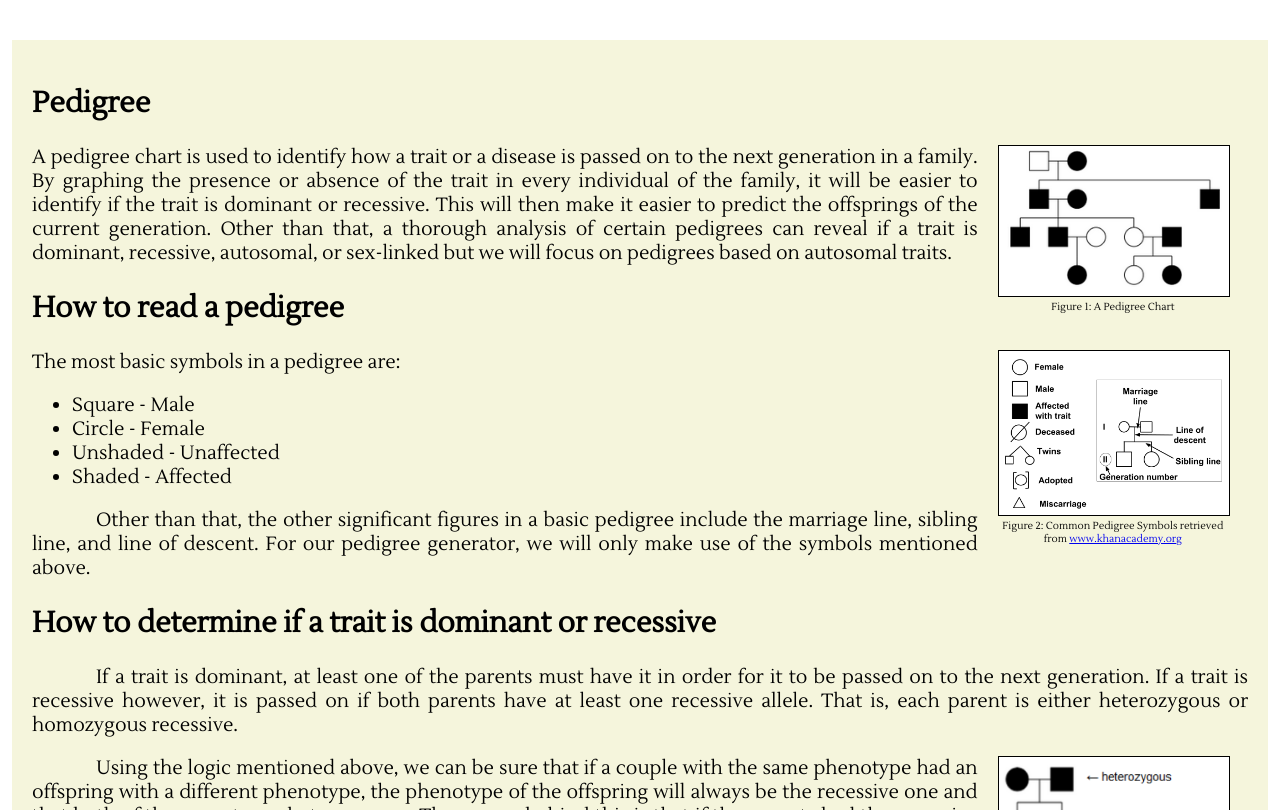
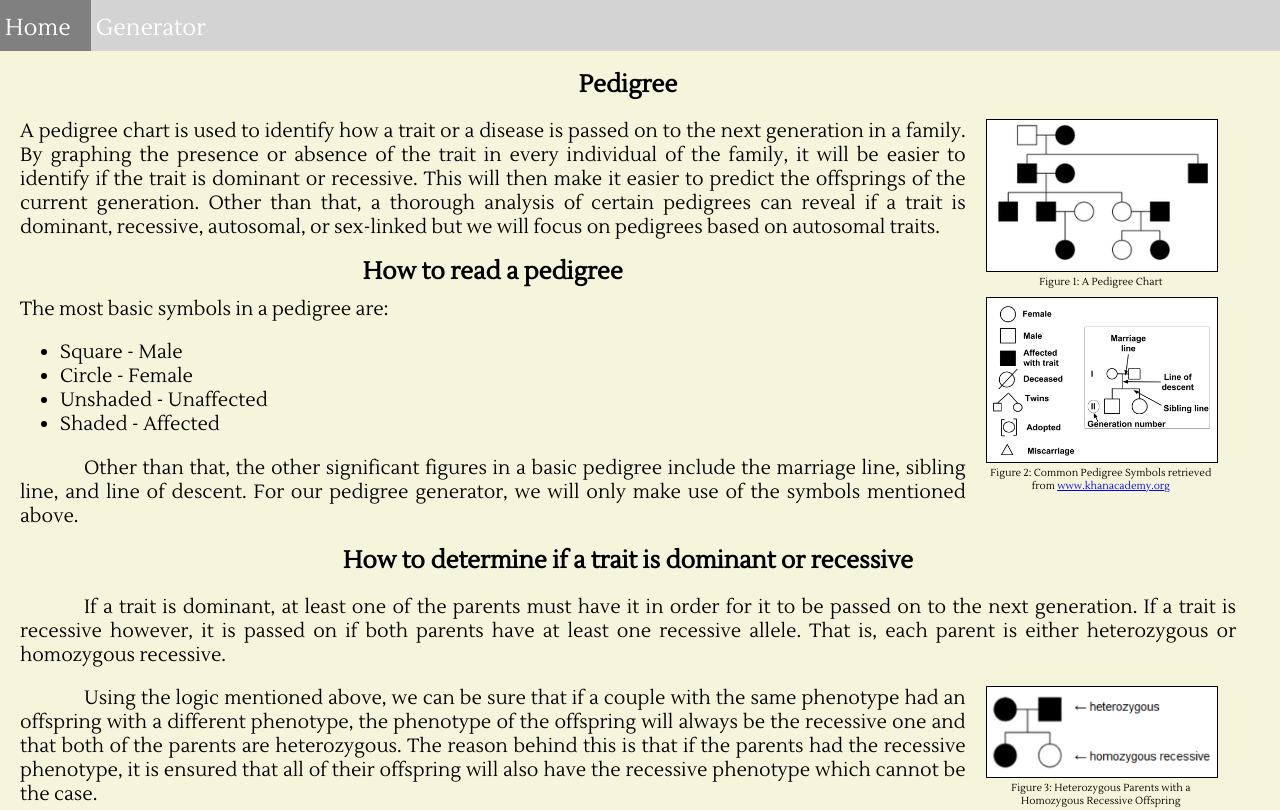
Before and after one commit to 04nada/basic-pedigree-generator-v1, a plain HTML site: page index.html in a window 1280 px wide. Shown: the top 810 px of the page. Drawn offline with Linux system fonts and the light colour scheme.

Commit message:
Added header

```diff
--- a/css/index.css
+++ b/css/index.css
@@ -1,35 +1,38 @@
-@font-face {
-	font-family: Lustria Regular;
-	src: url("../resources/fonts/Lustria-Regular.ttf");
+
+body{
+	background-color: beige;
 }
+
 #id-mainDiv{
 	width: 95vw;
 	height: auto;
-	background-color: beige;
 	display: block;
-	margin: 5vh auto;
+	margin: 0;
 	font-size: 2.4vw;
 	text-align: justify;
 	font-family: Lustria Regular;
-	padding: 10px;
 }
+
 .imgDiv{
-	float:right;
+	float: right;
 	text-align: center;
 	font-size: 1.5vw;
 	margin: 0 20px 0 20px;
 	width: 30vw;
 }
+
 @media screen and (min-width: 600px) {
 	#id-mainDiv{
 		font-size: 1.5vw;
 		padding: 20px;
 	}
+
 	.imgDiv{
 		width: 18vw;
 		font-size: .8vw;
 	}
 }
+
 p{
 	text-indent:5vw;
 }
--- a/css/univ.css
+++ b/css/univ.css
@@ -17,10 +17,31 @@
 }
 
 body {
-	margin: 0px;
+	margin: 4vw 0 0 0;
 	padding-bottom: 100px;
+	background-color: beige;
+	font-family: "Lustria Regular";
+}
 
-	font-family: "Lustria Regular";
+#id-header{
+	position:absolute;
+	top:0;
+	height: 3vw;
+	width: 100vw;
+	padding: 0 0 1vw 0;
+	background-color:lightgray;
+}
+
+#id-header div{
+	height:3vw;
+	float:left;
+	padding: 1vw 20px 0 5px;
+	font-size:1.8vw;
+	color: white;
+}
+
+#id-header div:hover{
+	background-color:gray;
 }
 
 h2 {
--- a/index.html
+++ b/index.html
@@ -14,6 +14,7 @@
 
 		<!-- CSS Links -->
 
+		<link rel="stylesheet" type="text/css" href="./css/univ.css" />
 		<link rel="stylesheet" type="text/css" href="./css/index.css" />
 
 		<!-- JS Scripts -->
@@ -27,6 +28,18 @@
 	</head>
 
 	<body>
+		<div id = "id-header">
+			<a href = "index.html">
+				<div id = "id-homeButton">
+					Home
+				</div>
+			</a>
+			<a href = "html/pedigree.html">
+				<div id = "id-goToPedigreeButton">
+					Generator
+				</div>
+			</a>
+		</div>
 		<div id = "id-mainDiv">
 			<div>
 				<h2> Pedigree </h2>
```
Also changed, not shown: html/pedigree.html (+12 -0 lines).
